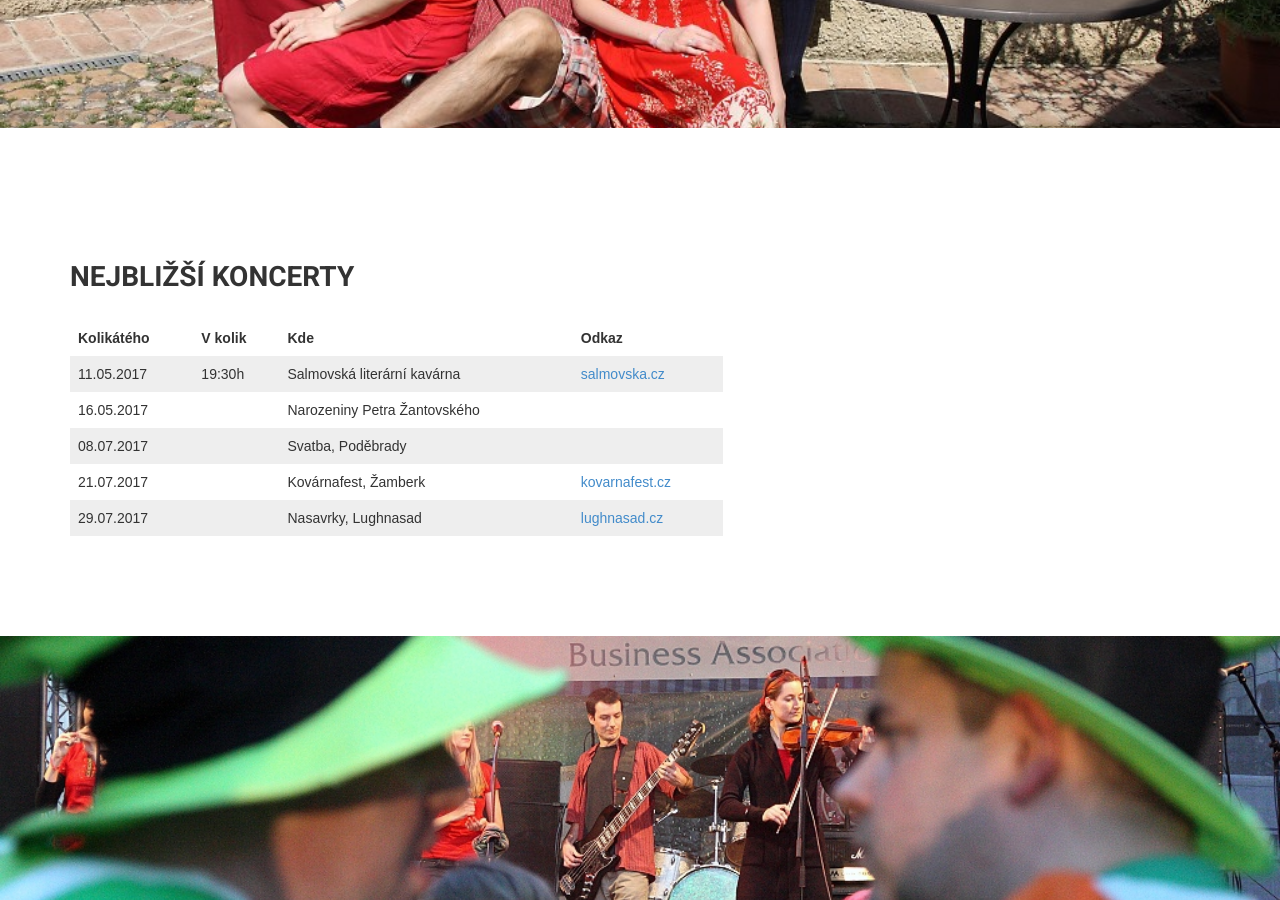
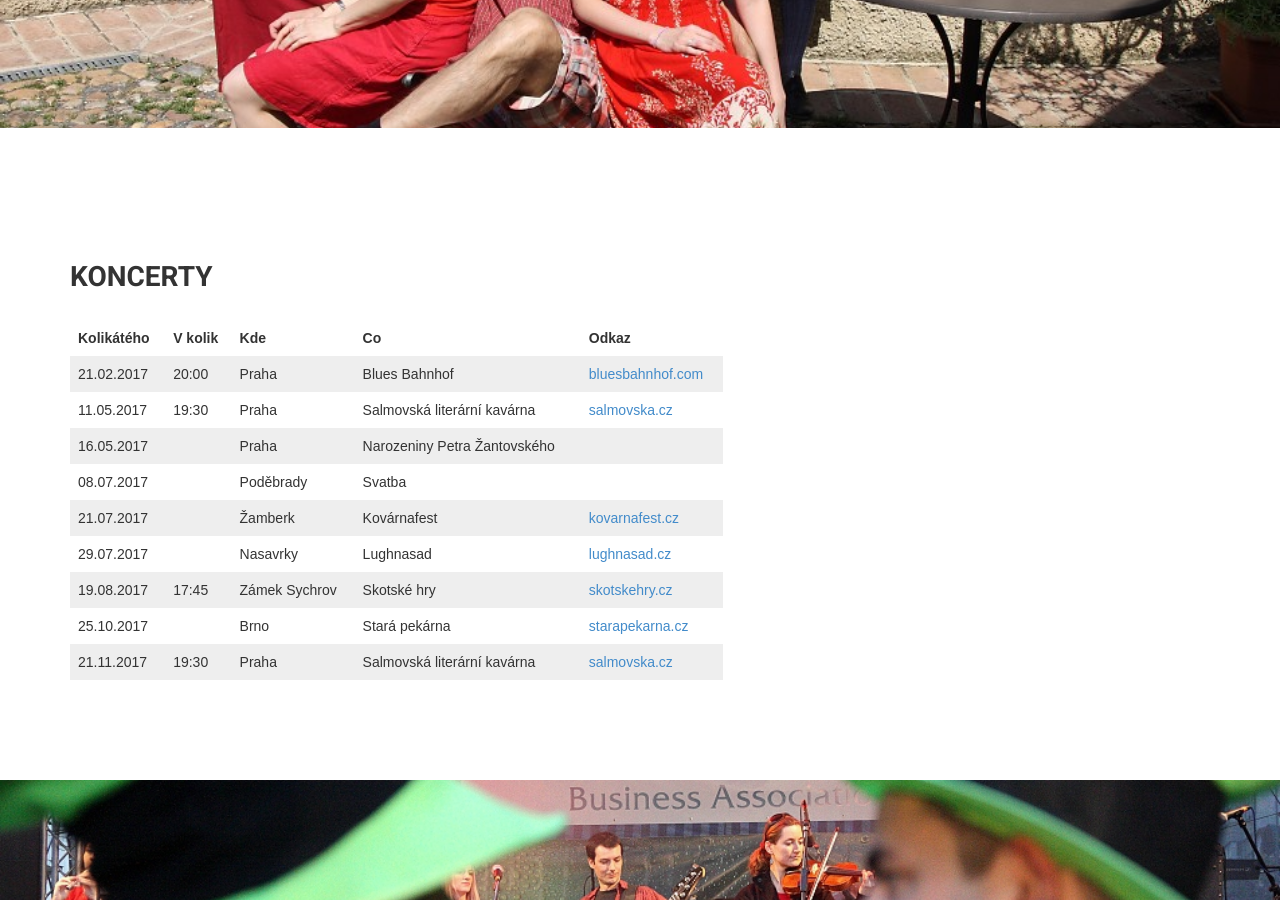
Before and after one commit to davrys/rira-web-jekyll, a Jekyll site: the page built from index.html, in a window 1280 px wide and 900 px high, scrolled down 4290 px. Built offline with Jekyll 4.4.1, drawn with Linux system fonts in a browser that asks for light colours; nearby versions of some CDN libraries; some web fonts are replaced.

Commit message:
+ Event table improved + Events

```diff
--- a/_includes/events.html
+++ b/_includes/events.html
@@ -5,7 +5,7 @@
       <div class="col-md-7 col-sm-12">
         <div class="block">
           <div class="section-title">
-            <h2>Nejbližší koncerty</h2>
+            <h2>Koncerty</h2>
             <p></p>
           </div>
 
@@ -34,37 +34,71 @@ tr:nth-child(even) {
     <th>Kolikátého</th>
     <th>V kolik</th>
     <th>Kde</th>
+    <th>Co</th>
     <th>Odkaz</th>
   </tr>
   <tr>
+    <td>21.02.2017</td>
+    <td>20:00</td>
+    <td>Praha</td>
+    <td>Blues Bahnhof</td>
+    <td><a href="http://www.bluesbahnhof.com/">bluesbahnhof.com</a></td>
+  </tr>
+  <tr>
     <td>11.05.2017</td>
-    <td>19:30h</td>
+    <td>19:30</td>
+    <td>Praha</td>
     <td>Salmovská literární kavárna</td>
     <td><a href="http://www.salmovska.cz/">salmovska.cz</a></td>
   </tr>
   <tr>
     <td>16.05.2017</td>
     <td></td>
+    <td>Praha</td>
     <td>Narozeniny Petra Žantovského</td>
     <td></td>
   </tr>
   <tr>
     <td>08.07.2017</td>
     <td></td>
-    <td>Svatba, Poděbrady</td>
+    <td>Poděbrady</td>
+    <td>Svatba</td>
     <td></td>
   </tr>
   <tr>
     <td>21.07.2017</td>
     <td></td>
-    <td>Kovárnafest, Žamberk</td>
+    <td>Žamberk</td>
+    <td>Kovárnafest</td>
     <td><a href="http://kovarnafest.cz/">kovarnafest.cz</a></td>
   </tr>
   <tr>
     <td>29.07.2017</td>
     <td></td>
-    <td>Nasavrky, Lughnasad</td>
+    <td>Nasavrky</td>
+    <td>Lughnasad</td>
     <td><a href="http://www.lughnasad.cz/">lughnasad.cz</a></td>
+  </tr>
+  <tr>
+    <td>19.08.2017</td>
+    <td>17:45</td>
+    <td>Zámek Sychrov</td>
+    <td>Skotské hry</td>
+    <td><a href="http://www.skotskehry.cz/">skotskehry.cz</a></td>
+  </tr>
+  <tr>
+    <td>25.10.2017</td>
+    <td></td>
+    <td>Brno</td>
+    <td>Stará pekárna</td>
+    <td><a href="http://www.starapekarna.cz/">starapekarna.cz</a></td>
+  </tr>
+  <tr>
+    <td>21.11.2017</td>
+    <td>19:30</td>
+    <td>Praha</td>
+    <td>Salmovská literární kavárna</td>
+    <td><a href="http://www.salmovska.cz/">salmovska.cz</a></td>
   </tr>
 </table>
 
```
